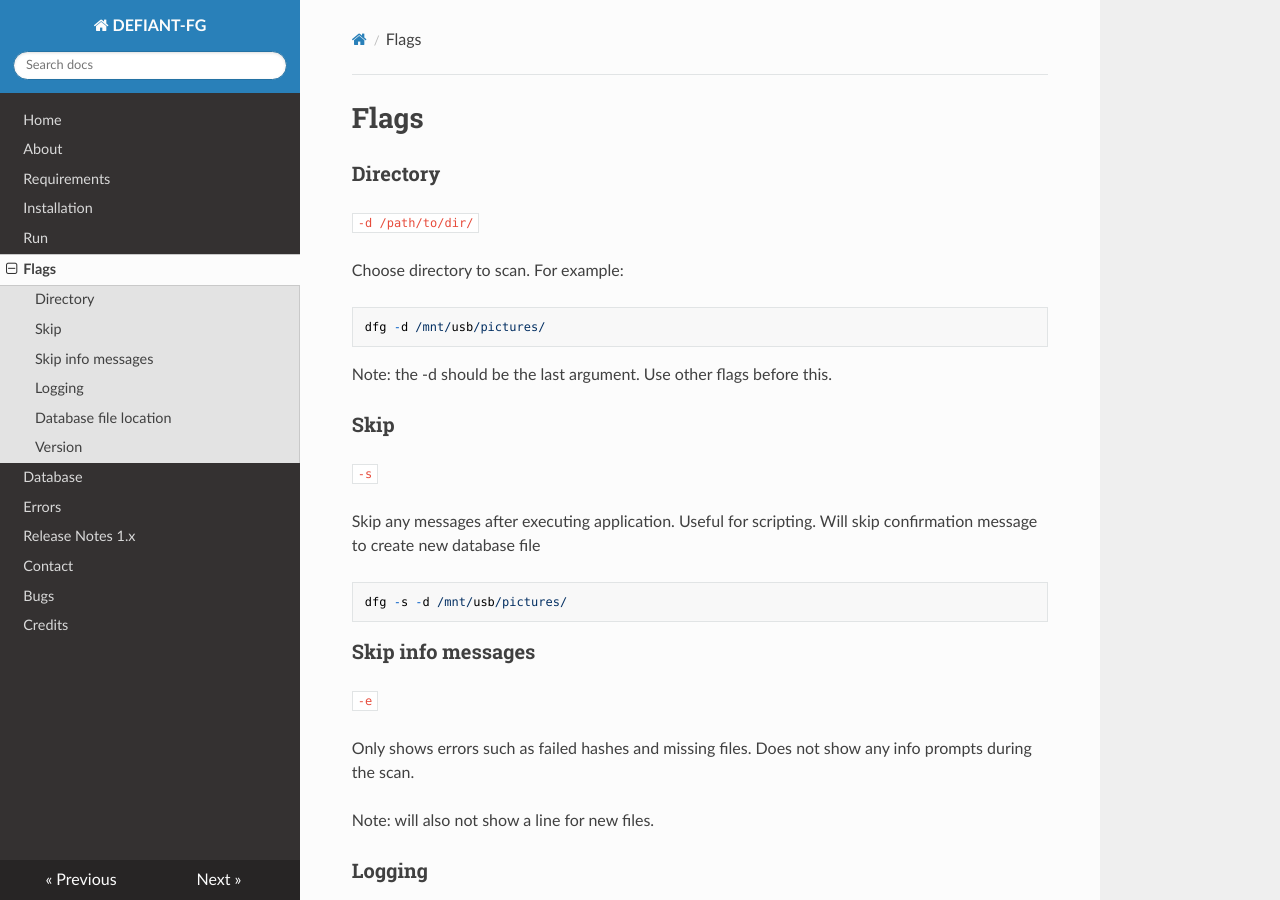
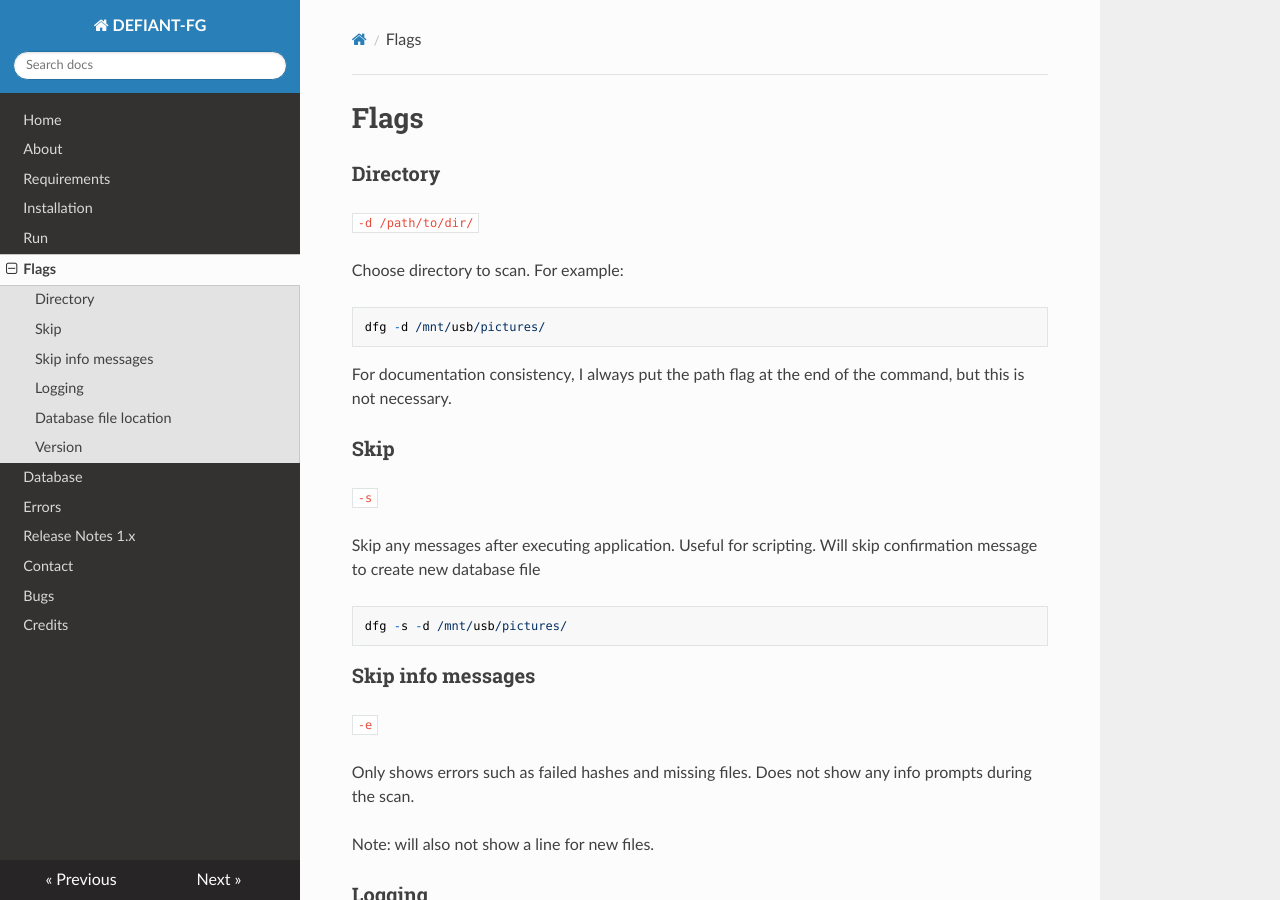
Before and after one commit to karlh001/defiant-fg, an MkDocs documentation site: the page built from docs/flags.md, in a window 1280 px wide and 900 px high. Built offline with MkDocs 1.6.1, drawn with Linux system fonts in a browser that asks for light colours; nearby versions of some CDN libraries.

Commit message:
read me fixes

```diff
--- a/docs/flags.md
+++ b/docs/flags.md
@@ -7,7 +7,7 @@ Choose directory to scan. For example:
 
 	dfg -d /mnt/usb/pictures/
 
-Note: the -d should be the last argument. Use other flags before this.
+For documentation consistency, I always put the path flag at the end of the command, but this is not necessary.
 
 ### Skip
 `-s`
```
Also changed, not shown: README.md (+1 -1 lines).
